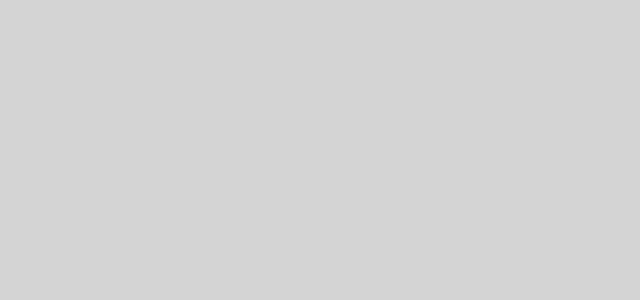
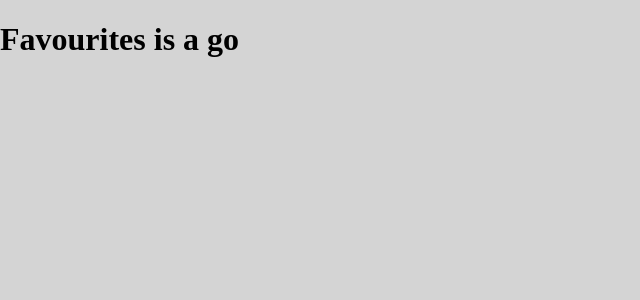
Before and after one commit to Tundoor/CS20240188_WFO2407_GroupC_Thandolwethu-Mbokazi_DJS11, a React (Vite) app in the folder vite-project/: page /favourites in a window 1280 px wide. Before the commit this address had no page. Shown: the top 300 px of the page, without its empty margins (0-640 px from the left). Built offline with nearby package versions, Linux system fonts and the light colour scheme; a web font is replaced by a local one.

Commit message:
Created placeholder pages

```diff
--- a/vite-project/components/navbar.jsx
+++ b/vite-project/components/navbar.jsx
@@ -1,5 +1,6 @@
 import SettingsModal from "./themeModal"
 import { useState } from "react"
+import { Link } from "react-router-dom"
 
 function NavBar() {
 
@@ -10,9 +11,9 @@ function NavBar() {
             {openSettings && <SettingsModal closeModal={setSettings} />}
             <div className="navbar-div">
                 <div className="top-search">
-                    <div className="favourites">
+                    <Link to="/favourites"><div className="favourites">
                         <img width="45" height="45" src="https://img.icons8.com/ios-filled/50/hearts.png" alt="hearts" />
-                    </div>
+                    </div></Link>
                     <div className="search">
                         <svg xmlns="http://www.w3.org/2000/svg" x="0px" y="0px" width="45" height="45" viewBox="0 0 50 50">
                             <path d="M 21 3 C 11.601563 3 4 10.601563 4 20 C 4 29.398438 11.601563 37 21 37 C 24.355469 37 27.460938 36.015625 30.09375 34.34375 L 42.375 46.625 L 46.625 42.375 L 34.5 30.28125 C 36.679688 27.421875 38 23.878906 38 20 C 38 10.601563 30.398438 3 21 3 Z M 21 7 C 28.199219 7 34 12.800781 34 20 C 34 27.199219 28.199219 33 21 33 C 13.800781 33 8 27.199219 8 20 C 8 12.800781 13.800781 7 21 7 Z"></path>
--- a/vite-project/pages/favourites.jsx
+++ b/vite-project/pages/favourites.jsx
@@ -0,0 +1,5 @@
+export default function Favourites() {
+    return (
+        <h1>Favourites is a go </h1>
+    )
+}
--- a/vite-project/pages/podcast.jsx
+++ b/vite-project/pages/podcast.jsx
@@ -0,0 +1,7 @@
+function PodcastLanding() {
+    return (
+        <h1>Podcast Landing is a go</h1>
+    )
+}
+
+export default PodcastLanding
--- a/vite-project/src/App.jsx
+++ b/vite-project/src/App.jsx
@@ -1,5 +1,7 @@
 import { useState } from 'react'
 import Home from "../pages/home"
+import PodcastLanding from '../pages/podcast';
+import Favourites from '../pages/favourites';
 import { BrowserRouter, Routes, Route } from "react-router-dom";
 
 function App() {
@@ -9,7 +11,8 @@ function App() {
       <BrowserRouter>
         <Routes>
           <Route index element={<Home />} />
-          <Route path="" />
+          <Route path="../pages/podcast" element={<PodcastLanding />} />
+          <Route path="favourites" element={<Favourites />} />
         </Routes>
       </BrowserRouter>
 
```
